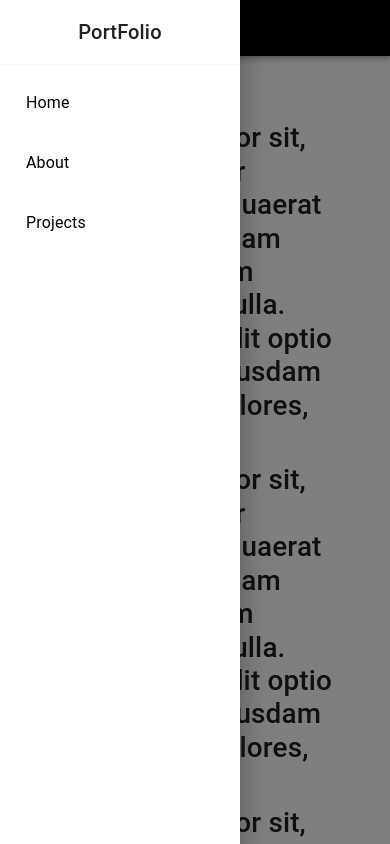
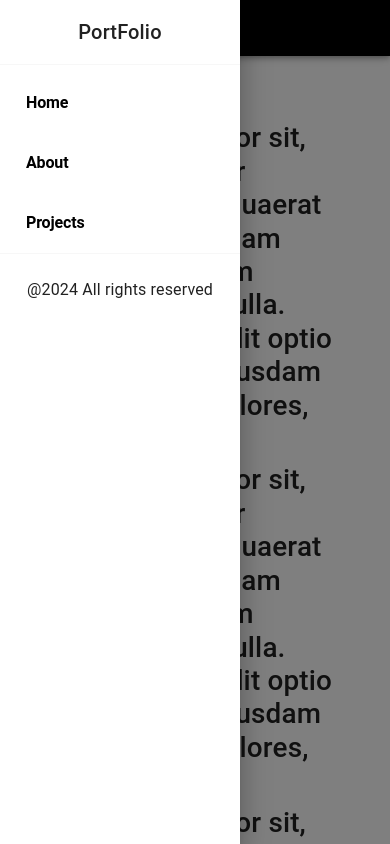
Before and after one commit to BalavigneshRajasekar/Personal_portfolio, a React (Vite) app: page / in a window 390 px wide. Both pictures are taken after a click on the button "open drawer". Shown: the top 844 px of the page. Built offline with nearby package versions, Linux system fonts and the light colour scheme.

Commit message:
Nav designed

```diff
--- a/src/components/Nav.jsx
+++ b/src/components/Nav.jsx
@@ -61,6 +61,11 @@ export default function Nav(props) {
               <a
                 style={{
                   padding: "10px",
+                  fontSize: "16px",
+                  fontWeight: "bold",
+                  lineHeight: "24px",
+                  letterSpacing: "-0.01em",
+                  display: "block",
                   cursor: "pointer",
                   textDecoration: "none",
                   color: "black",
@@ -72,7 +77,9 @@ export default function Nav(props) {
             </ListItemButton>
           </ListItem>
         ))}
+        <Divider />
       </List>
+      <p className="mt-3">@2024 All rights reserved</p>
     </Box>
   );
 
```
